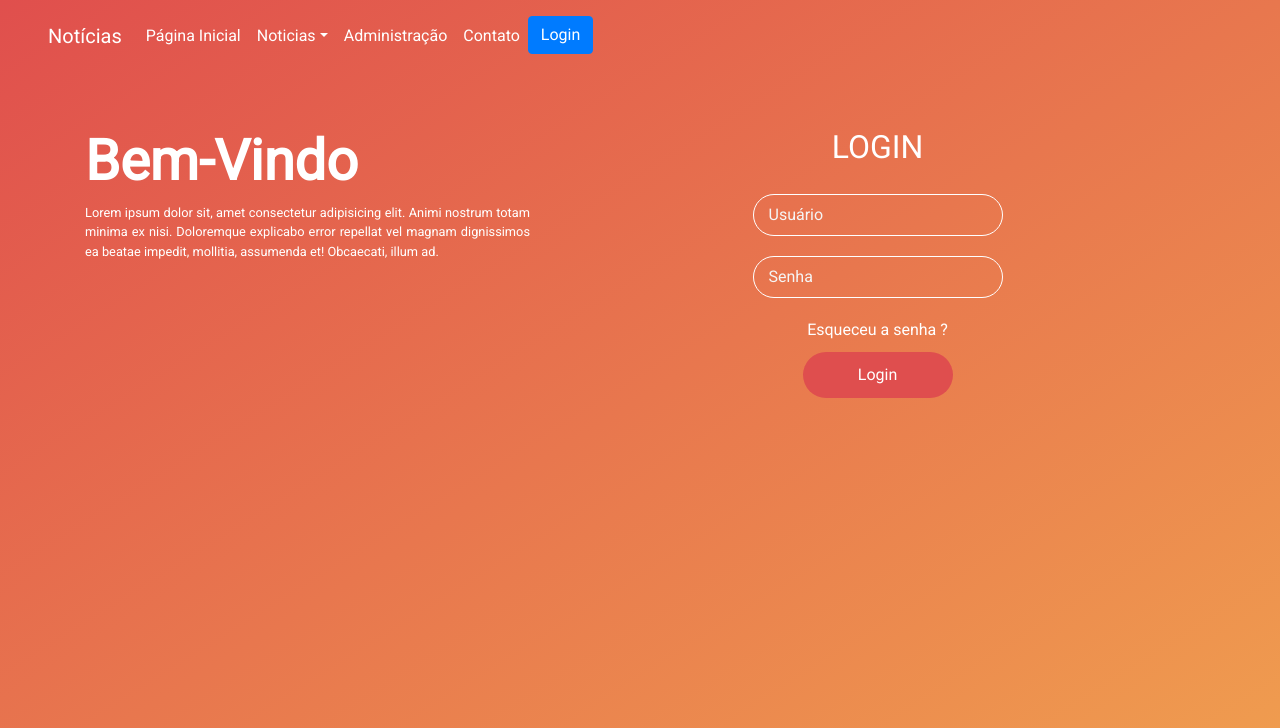
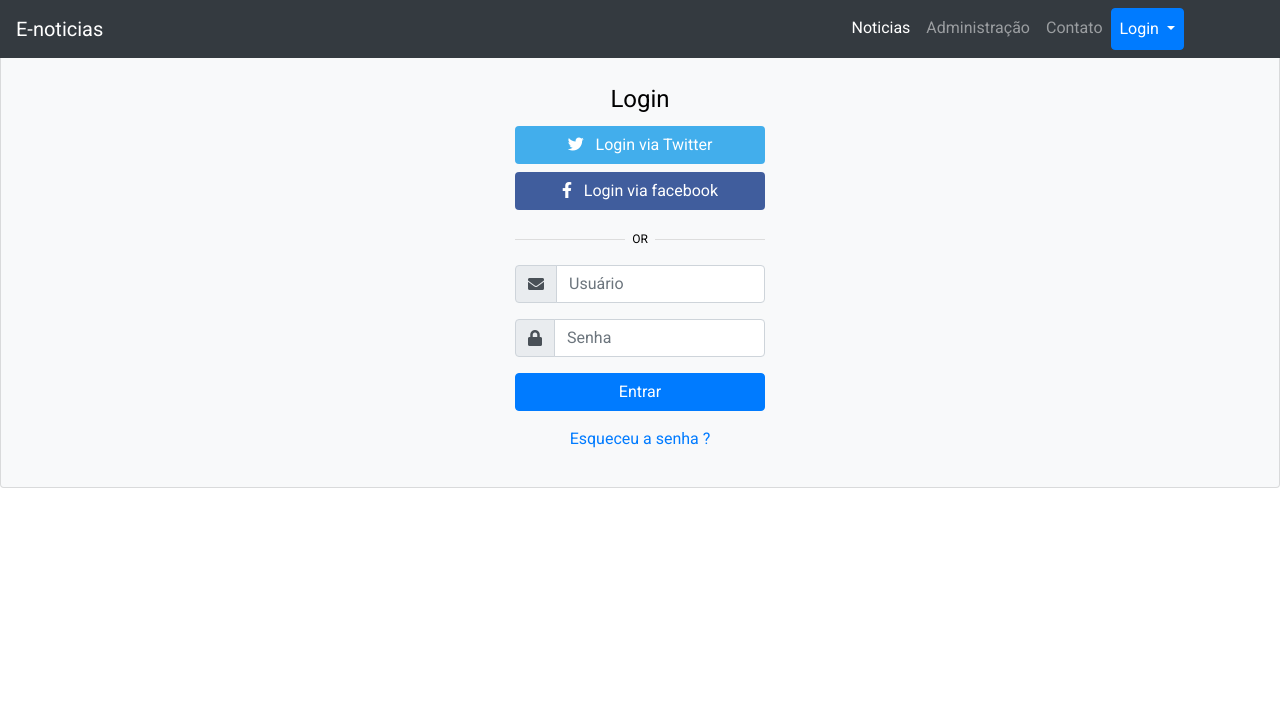
Before and after one commit to arthurabreu00/PhpEstudante, a PHP site: page /login.php in a window 1280 px wide. Shown: the top 728 px of the page. Run offline with PHP 8.4, Linux system fonts and the light colour scheme; some libraries are stand-ins or nearby versions.

Commit message:
Finalizando trabalho

```diff
--- /dev/null
+++ b/Aula03/css/contact.css
@@ -0,0 +1,30 @@
+.divider-text {
+    position: relative;
+    text-align: center;
+    margin-top: 15px;
+    margin-bottom: 15px;
+}
+.divider-text span {
+    padding: 7px;
+    font-size: 12px;
+    position: relative;
+    z-index: 2;
+}
+.divider-text:after {
+    content: "";
+    position: absolute;
+    width: 100%;
+    border-bottom: 1px solid #ddd;
+    top: 55%;
+    left: 0;
+    z-index: 1;
+}
+
+.btn-facebook {
+    background-color: #405D9D;
+    color: #fff;
+}
+.btn-twitter {
+    background-color: #42AEEC;
+    color: #fff;
+}
--- a/Aula03/css/login.css
+++ b/Aula03/css/login.css
@@ -1,86 +1,65 @@
-html {
-  height: 100%;
+.main-head{
+    height: 150px;
+    background: #FFF;
+
 }
 
-.login {
-  background: linear-gradient(to bottom right, #e04f4d, #f09f4f);
-}
-.login-nav.navbar.navbar-expand-sm a {
-  color: white;
+.sidenav {
+    height: 100%;
+    background-color: #343a40!important;
+    overflow-x: hidden;
+    padding-top: 20px;
 }
 
-.login-container {
-  color: #fff;
-  margin-top: 8em;
+
+.main {
+    padding: 0px 10px;
 }
 
-.sub-login {
-  font-size: 0.8em;
+@media screen and (max-height: 450px) {
+    .sidenav {padding-top: 15px;}
 }
 
-.login-form {
-  display: block;
-  margin: 0 auto;
+@media screen and (max-width: 450px) {
+    .login-form{
+        margin-top: 10%;
+    }
+
+    .register-form{
+        margin-top: 10%;
+    }
 }
 
-.login-form-input {
-  display: block;
-  margin: 20px auto;
-  background: transparent;
-  border: 1px solid white;
-  padding: 8px 15px;
-  width: 250px;
-  border-radius: 340px;
-  outline: none;
-  color: #fff;
+@media screen and (min-width: 768px){
+    .main{
+        margin-left: 40%;
+    }
+
+    .sidenav{
+        width: 40%;
+        position: fixed;
+        z-index: 1;
+        top: 0;
+        left: 0;
+    }
+
+    .login-form{
+        display: block;
+        margin: 6rem auto;
+    }
+
+    .register-form{
+        margin-top: 20%;
+    }
 }
 
-.login-form-input::before {
-  content: "\f007";
+
+.login-main-text{
+    margin-top: 20%;
+    padding: 60px;
+    color: #fff;
 }
 
-.login-form-input::placeholder {
-  color: #f5f5f5;
+.login-main-text h2{
+    font-weight: 300;
 }
-
-.login-form-txt {
-  display: flex;
-  justify-content: center;
-  color: #fff;
-  text-transform: uppercase;
-}
-
-.login-form-txt a {
-  color: #fff;
-  text-transform: initial;
-}
-
-.login-form-submit {
-  display: block;
-  margin: 10px auto;
-  background: #df4e4e;
-  width: 150px;
-  border: 1px solid transparent;
-  color: #fff;
-  padding: 10px;
-  border-radius: 30px;
-  outline: none;
-  transition: all 200ms linear;
-}
-
-.login-form-submit:active,
-.login-form-submit:focus {
-  outline: none !important;
-  border: none;
-}
-
-.login-form-submit:hover {
-  background: #f09f4f;
-  outline: none !important;
-  border: none;
-}
-
-.txt-login {
-  font-weight: bold;
-  font-size: 3.5rem;
-}
--- a/Aula03/css/style.css
+++ b/Aula03/css/style.css
@@ -12,3 +12,39 @@ html{
 button:focus,button:active{
     outline: none;
 }
+
+body{
+    color :#000;
+}
+
+.mr-6{
+    margin-right: 5rem;
+}
+
+.mt-6{
+    margin-top: 3rem;
+}
+
+.dropdown-menu.show {
+    display: block;
+    width: 270px;
+    position: absolute;
+    transform: translate3d(-158px, 42px, 0px);
+    top: 0px;
+    left: 0px;
+    will-change: transform;
+}
+
+    @media (max-width: 576px){
+
+    .dropdown-menu.show {
+        display: block;
+        width: 300px;
+        position: absolute;
+        transform: translate3d(-10px, 42px, 0px);
+        top: 0px;
+        left: 0px;
+        will-change: transform;
+    }
+
+}
--- a/Aula03/includes/footer.php
+++ b/Aula03/includes/footer.php
@@ -3,5 +3,7 @@
     <script src="https://code.jquery.com/jquery-3.3.1.slim.min.js" integrity="sha384-q8i/X+965DzO0rT7abK41JStQIAqVgRVzpbzo5smXKp4YfRvH+8abtTE1Pi6jizo" crossorigin="anonymous"></script>
     <script src="https://cdnjs.cloudflare.com/ajax/libs/popper.js/1.14.7/umd/popper.min.js" integrity="sha384-UO2eT0CpHqdSJQ6hJty5KVphtPhzWj9WO1clHTMGa3JDZwrnQq4sF86dIHNDz0W1" crossorigin="anonymous"></script>
     <script src="https://stackpath.bootstrapcdn.com/bootstrap/4.3.1/js/bootstrap.min.js" integrity="sha384-JjSmVgyd0p3pXB1rRibZUAYoIIy6OrQ6VrjIEaFf/nJGzIxFDsf4x0xIM+B07jRM" crossorigin="anonymous"></script>
+    <script src="https://cdnjs.cloudflare.com/ajax/libs/jquery.mask/1.14.10/jquery.mask.min.js"></script>
+    <script src="js/index.js"></script>
   </body>
 </html>
--- a/Aula03/includes/header.php
+++ b/Aula03/includes/header.php
@@ -1,5 +1,6 @@
 <!doctype html>
 <html lang="en">
+
 <head>
     <title> Notícias </title>
     <!-- Required meta tags -->
@@ -7,40 +8,64 @@
     <meta name="viewport" content="width=device-width, initial-scale=1, shrink-to-fit=no">
 
     <!-- Bootstrap CSS -->
-    <link rel="stylesheet" href="https://stackpath.bootstrapcdn.com/bootstrap/4.3.1/css/bootstrap.min.css" integrity="sha384-ggOyR0iXCbMQv3Xipma34MD+dH/1fQ784/j6cY/iJTQUOhcWr7x9JvoRxT2MZw1T" crossorigin="anonymous">
-    <link rel="stylesheet" href="https://use.fontawesome.com/releases/v5.1.1/css/all.css" integrity="sha384-O8whS3fhG2OnA5Kas0Y9l3cfpmYjapjI0E4theH4iuMD+pLhbf6JI0jIMfYcK3yZ" crossorigin="anonymous">
+    <link rel="stylesheet" href="https://stackpath.bootstrapcdn.com/bootstrap/4.3.1/css/bootstrap.min.css"
+        integrity="sha384-ggOyR0iXCbMQv3Xipma34MD+dH/1fQ784/j6cY/iJTQUOhcWr7x9JvoRxT2MZw1T" crossorigin="anonymous">
+    <link rel="stylesheet" href="https://use.fontawesome.com/releases/v5.8.1/css/all.css"
+        integrity="sha384-50oBUHEmvpQ+1lW4y57PTFmhCaXp0ML5d60M1M7uH2+nqUivzIebhndOJK28anvf" crossorigin="anonymous">
     <link rel="stylesheet" href="css/style.css">
 
 </head>
-  <body class="login">
-      <nav class="login-nav navbar navbar-expand-sm fixed-top  pt-3 pl-5 navbar-dark">
 
-          <a class="navbar-brand" href="index.php"> Notícias </a>
-          <button class="navbar-toggler d-lg-none mr-sm-2" type="button" data-toggle="collapse" data-target="#collapsibleNavId" aria-controls="collapsibleNavId"
-              aria-expanded="false" aria-label="Toggle navigation">
+<body>
+    <nav class="navbar navbar-expand-sm navbar-dark bg-dark fixed-top">
+        <a class="navbar-brand" href="index.php"> E-noticias </a>
+        <button class="navbar-toggler d-lg-none" type="button" data-toggle="collapse" data-target="#collapsibleNavId"
+            aria-controls="collapsibleNavId" aria-expanded="false" aria-label="Toggle navigation">
             <span class="navbar-toggler-icon"></span>
         </button>
-          <div class="collapse navbar-collapse" id="collapsibleNavId">
-              <ul class="navbar-nav mr-auto mt-2 mt-lg-0">
+        <div class="collapse navbar-collapse mr-6" id="collapsibleNavId">
+            <ul class="navbar-nav flex-collum ml-md-auto d-md-flex">
                 <li class="nav-item active">
-                      <a class="nav-link" href="#"> Página Inicial <span class="sr-only">(current)</span></a>
+                    <a class="nav-link" href="index.php"> Noticias </a>
                 </li>
-                  <li class="nav-item dropdown">
-                      <a class="nav-link dropdown-toggle" href="#" id="dropdownId" data-toggle="dropdown" aria-haspopup="true" aria-expanded="false">Noticias</a>
-                      <div class="dropdown-menu" aria-labelledby="dropdownId">
-                          <a class="dropdown-item" href="#">Action 1</a>
-                          <a class="dropdown-item" href="#">Action 2</a>
+                <li class="nav-item">
+                    <a class="nav-link" href="#">Administração</a>
+                </li>
+
+                <li class="nav-item">
+                    <a class="nav-link" href="contato.php">Contato</a>
+                </li>
+                <li class="nav-item dropdown active">
+                    <a class="nav-link btn btn-primary dropdown-toggle" href="#" id="navbarDropdownMenuLink"
+                        role="button" data-toggle="dropdown" aria-haspopup="true" aria-expanded="false">
+                        Login
+                    </a>
+
+                    <div class="dropdown-menu dropdown-menu-right" x-placement="bottom-end"  aria-labelledby="navbarDropdownMenuLink">
+					<form class="px-4 py-3">
+						<div class="form-group">
+						  <label> Usuário </label>
+						  <input type="text" class="form-control" placeholder="Usuário">
+						</div>
+						<div class="form-group">
+						  <label>Senha</label>
+						  <input type="password" class="form-control" placeholder="Senha">
+						</div>
+						<button type="submit" class="btn btn-primary"> Entrar </button>
+						</form>
+						<hr class="dropdown-divider">
+
+						<a class="dropdown-item" href="#">Esqueceu a senha?</a>
+
                     </div>
                 </li>
-                  <li class="nav-item">
-                      <a class="nav-link" href="#"> Administração </a>
-                  </li>
-                  <li class="nav-item">
-                      <a class="nav-link" href="#"> Contato </a>
-                  </li>
-                  <li class="nav-item">
-                     <a name="" id="" class="btn btn-primary" href="login.php" role="button"> Login</a> </a>
-                  </li>
+
+                <li class="nav-item dropdown active"></li>
+
+
+
+
             </ul>
         </div>
     </nav>
+</body>
--- a/Aula03/login.php
+++ b/Aula03/login.php
@@ -2,41 +2,47 @@
         include_once('./includes/header.php')
       ?>
 
-      <link rel="stylesheet" href="css/login.css">
+<link rel="stylesheet" href="css/contact.css">
+<div class="card bg-light mt-6">
+    <article class="card-body mx-auto" >
+        <h4 class="card-title mt-3 text-center">Login</h4>
 
-      <div class="login-container container">
-          <div class="row">
-              <div class="col-sm-5">
-                  <h1 class="txt-login text-justify text-white"> Bem-Vindo </h1>
-                  <p class="sub-login text-white text-justify">
-                      Lorem ipsum dolor sit, amet consectetur adipisicing elit. Animi nostrum totam minima ex nisi. Doloremque explicabo error repellat vel magnam dignissimos ea beatae impedit, mollitia, assumenda et! Obcaecati, illum ad.
+        <p>
+            <a href="" class="btn btn-block btn-twitter"> <i class="fab fa-twitter"></i>   Login via Twitter</a>
+            <a href="" class="btn btn-block btn-facebook"> <i class="fab fa-facebook-f"></i>   Login via facebook</a>
         </p>
+        <p class="divider-text">
+            <span class="bg-light">OR</span>
+        </p>
+        <form>
+
+            <div class="form-group input-group">
+                <div class="input-group-prepend">
+                    <span class="input-group-text"> <i class="fa fa-envelope"></i> </span>
+                </div>
+                <input name="" class="form-control" placeholder="Usuário" type="text">
             </div>
 
-              <div class="login-col-sm-7 col-sm-7">
-                  <div class="login-form-txt">
-                      <h2>
-                          Login
-                      </h2>
+            <div class="form-group input-group">
+                <div class="input-group-prepend">
+                    <span class="input-group-text"> <i class="fa fa-lock"></i> </span>
                 </div>
-                  <form class="login-form">
-
-                        <label class="d-none" for="user"> Usuário </label>
-                        <input class="login-form-input" name="user" placeholder="Usuário" />
-
-                      <label class="d-none" for="password"> Senha </label>
-                      <input class="login-form-input" type="password" name="password" placeholder="Senha" />
-                      <div class="login-form-txt">
-                          <a href="#"> Esqueceu a senha ? </a>
-                      </div>
-                      <button type="submit" class="login-form-submit"> Login </button>
-                  </form>
+                <input class="form-control" placeholder="Senha" type="password">
             </div>
 
 
+            <div class="form-group">
+                <button type="submit" class="btn btn-primary btn-block"> Entrar </button>
+            </div>
+            <p class="text-center"> <a href=""> Esqueceu a senha ?</a> </p>
 
+        </form>
+    </article>
+</div> <!-- card.// -->
 
 </div>
+<!--container end.//-->
+
 
 <?php
         include_once('./includes/footer.php')
```
Also changed, not shown: Aula03/contato.php (added, +109 -0 lines), Aula03/js/index.js (+57 -0 lines). Lines whose indentation alone changed are shown as unchanged.
